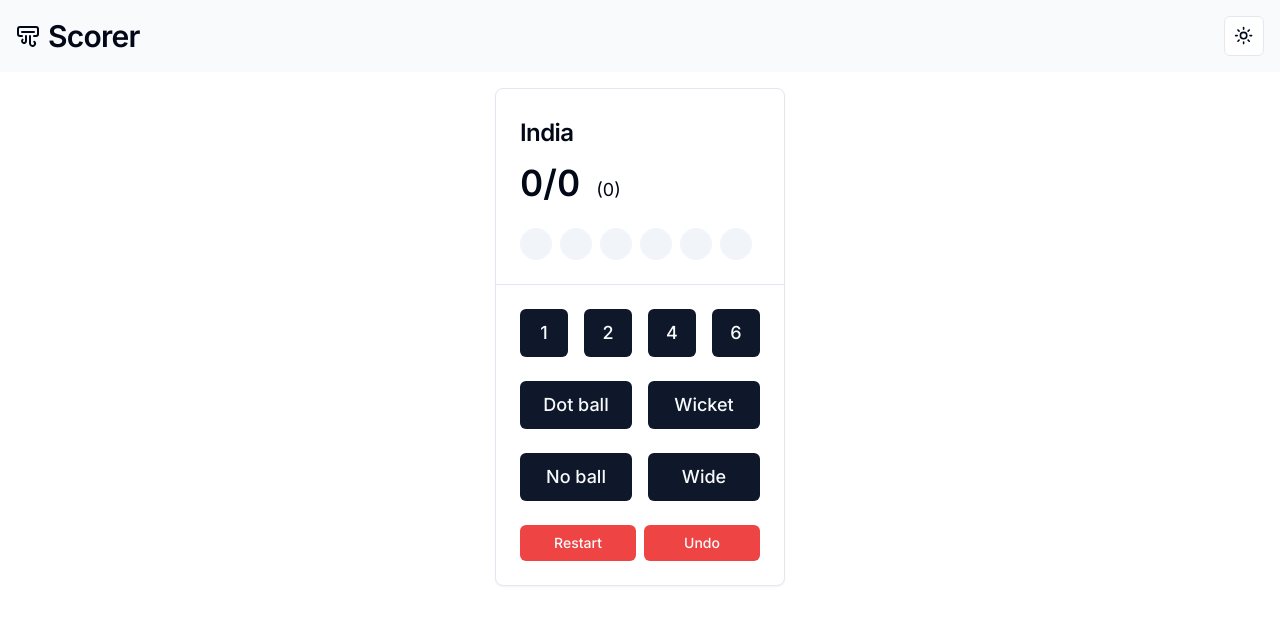
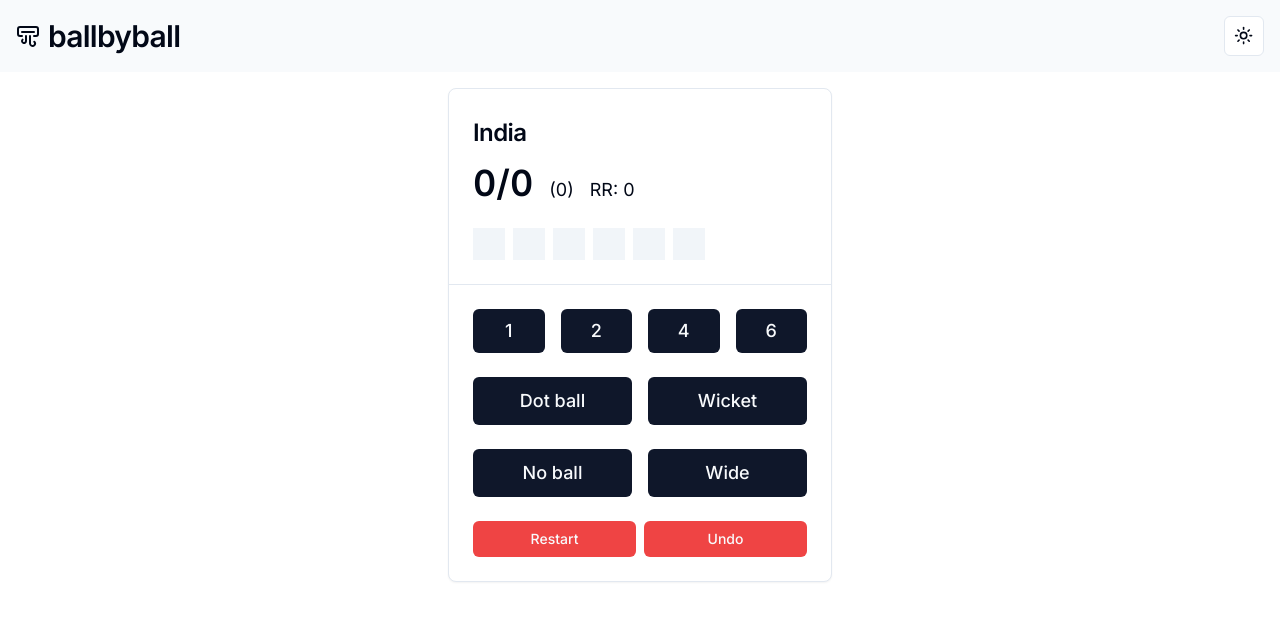
Before and after one commit to soham2k06/ballbyball, a Next.js app: page / in a window 1280 px wide. Shown: the top 624 px of the page. Built offline with nearby package versions, Linux system fonts and the light colour scheme.

Commit message:
score layout implementation

```diff
--- /dev/null
+++ b/app/toss/page.tsx
@@ -0,0 +1,13 @@
+import { Button } from "@/components/ui/button";
+
+function page() {
+  return (
+    <div>
+      <h2 className="text-3xl font-black leading-9">Flip a toss</h2>
+      <div></div>
+      <Button>Flip</Button>
+    </div>
+  );
+}
+
+export default page;
--- a/components/Nav.tsx
+++ b/components/Nav.tsx
@@ -1,11 +1,11 @@
-import { Accessibility, AirVent } from "lucide-react";
+import { AirVent } from "lucide-react";
 import DarkModeToggle from "./DarkModeToggle";
 
 function Nav() {
   return (
     <div className="flex items-center justify-between max-w-7xl mx-auto p-4 bg-primary-foreground">
       <h2 className="text-3xl flex items-center gap-2 font-semibold tracking-tight">
-        <AirVent /> Scorer
+        <AirVent /> ballbyball
       </h2>
       <DarkModeToggle />
     </div>
--- a/components/scorer/ScorerLayout.tsx
+++ b/components/scorer/ScorerLayout.tsx
@@ -13,6 +13,7 @@ import { Button } from "@/components/ui/button";
 import { useEffect, useState } from "react";
 import { cn } from "@/lib/utils";
 import RestartButton from "./RestartButton";
+import BallSummary from "./BallSummary";
 
 interface ScoreType {
   type: "score" | "extra" | "wicket" | "dot";
@@ -20,59 +21,54 @@ interface ScoreType {
 }
 
 interface StateHistory {
-  runs: number[];
-  balls: number[];
-  wicket: number[];
-  currentBattingTeam: number;
+  runs: number;
+  balls: number;
+  wicket: number;
 }
 
 function ScorerLayout() {
   const teams = ["India", "Australia"];
   // const oversToPlay = 8;
-  const [runs, setRuns] = useState<number[]>([0, 0]);
-  const [balls, setBalls] = useState<number[]>([0, 0]);
-  const [wicket, setWicket] = useState<number[]>([0, 0]);
-  const [currentBattingTeam, setCurrentBattingTeam] = useState<number>(0);
+  const [runs, setRuns] = useState<number>(0);
+  const [balls, setBalls] = useState<number>(0);
+  const [wicket, setWicket] = useState<number>(0);
 
   const [history, setHistory] = useState<StateHistory[]>([]);
   const [historyIndex, setHistoryIndex] = useState<number>(-1);
 
-  const [overSummary, setOverSummary] = useState<(number | "Wicket")[]>([]);
+  const [overSummary, setOverSummary] = useState([]);
 
   const [overBalls, setOverBalls] = useState(6);
 
   function increaseRuns(run: number) {
-    setRuns((prevRuns) =>
-      prevRuns.map((val, index) =>
-        index === currentBattingTeam ? val + run : val
-      )
-    );
+    setRuns((prevRuns) => {
+      prevRuns += run;
+      return prevRuns;
+    });
   }
 
   function increaseBalls() {
-    setBalls((prevBalls) =>
-      prevBalls.map((val, index) =>
-        index === currentBattingTeam ? val + 1 : val
-      )
-    );
+    setBalls((prevBalls) => {
+      prevBalls++;
+      return prevBalls;
+    });
   }
 
   function increaseWicket() {
-    setWicket((prevWicket) =>
-      prevWicket.map((val, index) =>
-        index === currentBattingTeam ? val + 1 : val
-      )
-    );
+    setWicket((prevWicket) => {
+      prevWicket++;
+      return prevWicket;
+    });
   }
 
   function handleUndo() {
     if (historyIndex >= 0) {
       const prevState = history[historyIndex];
-      setRuns([...prevState.runs]);
-      setBalls([...prevState.balls]);
-      setWicket([...prevState.wicket]);
-      setCurrentBattingTeam(prevState.currentBattingTeam);
+      setRuns(prevState.runs);
+      setBalls(prevState.balls);
+      setWicket(prevState.wicket);
       setHistoryIndex((prevIndex) => prevIndex - 1);
+
       overSummary.pop();
     }
   }
@@ -80,11 +76,12 @@ function ScorerLayout() {
   function handleScoreClick(score: ScoreType) {
     // Save current state before updating
     const currentState: StateHistory = {
-      runs: [...runs],
-      balls: [...balls],
-      wicket: [...wicket],
-      currentBattingTeam,
+      runs,
+      balls,
+      wicket,
     };
+
+    setOverSummary((prev) => [...prev, score.value]);
 
     // Update history with current state
     setHistory((prevHistory) => [
@@ -97,16 +94,16 @@ function ScorerLayout() {
       case "score":
         increaseRuns(score.value || 0);
         increaseBalls();
-        setOverSummary((prev) => [...prev, score.value || 0]);
+        // setOverSummary((prev) => [...prev, score.value || 0]);
         break;
       case "dot":
         increaseBalls();
-        setOverSummary((prev) => [...prev, 0]);
+        // setOverSummary((prev) => [...prev, 0]);
         break;
       case "wicket":
         increaseWicket();
         increaseBalls();
-        setOverSummary((prev) => [...prev, "Wicket"]);
+        // setOverSummary((prev) => [...prev, "Wicket"]);
         break;
       case "extra":
         increaseRuns(1);
@@ -114,52 +111,40 @@ function ScorerLayout() {
           prev++;
           return prev;
         });
-        setOverSummary((prev) => [...prev, score.value || 0]);
+        // setOverSummary((prev) => [...prev, score.value || 0]);
         break;
     }
   }
 
-  useEffect(() => {
-    if (overSummary.length === overBalls) {
-      setOverSummary([]);
-      setOverBalls(6);
-    }
-  }, [overSummary, overBalls]);
-
   return (
-    <Card className="max-sm:w-full">
+    <Card className="max-sm:w-full sm:w-96">
       <div className="flex divide-x mt-4">
         <div className="w-full">
           <CardHeader className="pt-4">
-            <CardTitle>{teams[currentBattingTeam]}</CardTitle>
+            <CardTitle>{teams[0]}</CardTitle>
           </CardHeader>
           <CardContent className="pb-2">
-            <h2 className="inline pr-4 leading-7 font-semibold text-4xl tabular-nums">
-              {runs[currentBattingTeam]}/{wicket[currentBattingTeam]}
-            </h2>
-            <p className="inline text-lg">
-              ({Math.floor(balls[currentBattingTeam] / 6)}
-              {balls[currentBattingTeam] % 6
-                ? `.${balls[currentBattingTeam] % 6}`
-                : ""}
-              )
-            </p>
+            <div className="space-x-4">
+              <h2 className="inline leading-7 font-semibold text-4xl tabular-nums">
+                {runs}/{wicket}
+              </h2>
+              <span className="text-lg">
+                ({Math.floor(balls / 6)}
+                {balls % 6 ? `.${balls % 6}` : ""})
+              </span>
+              <span className="text-lg">
+                RR: {runs ? ((runs / balls) * 6).toFixed(2) : 0}
+              </span>
+            </div>
             <div className="pt-6 w-full">
-              <ul className="flex gap-2 w-full flex-wrap">
-                {Array.from({ length: overBalls }, (_, i) => (
-                  <li
-                    className={cn(
-                      "size-8 h-8 leading-8 text-center rounded-full",
-                      {
-                        "bg-primary text-primary-foreground":
-                          overSummary[i] !== undefined,
-                        "bg-muted": overSummary[i] === undefined,
-                      }
-                    )}
-                  >
-                    {overSummary[i]}
-                  </li>
-                ))}
+              <ul className="flex gap-2 w-full overflow-x-auto">
+                {Array.from({ length: overBalls }, (_, i) => {
+                  return (
+                    <BallSummary
+                      summary={overSummary[i + 6 * Math.floor(balls / 6)]}
+                    />
+                  );
+                })}
               </ul>
             </div>
           </CardContent>
@@ -169,25 +154,25 @@ function ScorerLayout() {
       <CardContent className="space-y-6">
         <ScoreButtonWrapper>
           <Button
-            className="size-12 max-sm:size-full text-lg"
+            className="size-full text-lg"
             onClick={() => handleScoreClick({ type: "score", value: 1 })}
           >
             1
           </Button>
           <Button
-            className="size-12 max-sm:size-full text-lg"
+            className="size-full text-lg"
             onClick={() => handleScoreClick({ type: "score", value: 2 })}
           >
             2
           </Button>
           <Button
-            className="size-12 max-sm:size-full text-lg"
+            className="size-full text-lg"
             onClick={() => handleScoreClick({ type: "score", value: 4 })}
           >
             4
           </Button>
           <Button
-            className="size-12 max-sm:size-full text-lg"
+            className="size-full text-lg"
             onClick={() => handleScoreClick({ type: "score", value: 6 })}
           >
             6
@@ -225,10 +210,9 @@ function ScorerLayout() {
       <CardFooter className="gap-2">
         <RestartButton
           onClick={() => {
-            setRuns([0, 0]);
-            setWicket([0, 0]);
-            setBalls([0, 0]);
-            setCurrentBattingTeam(0);
+            setRuns(0);
+            setWicket(0);
+            setBalls(0);
             setHistory([]);
             setHistoryIndex(-1);
             setOverSummary([]);
```
